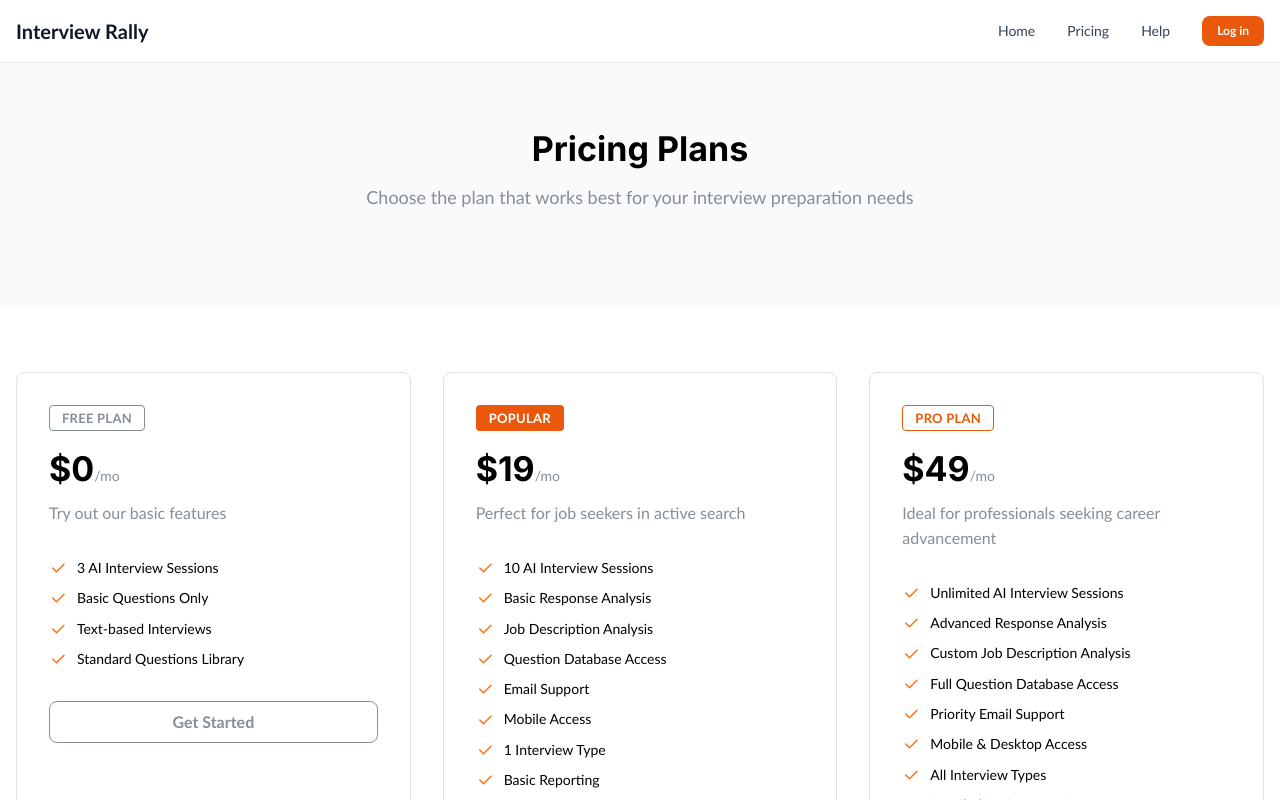
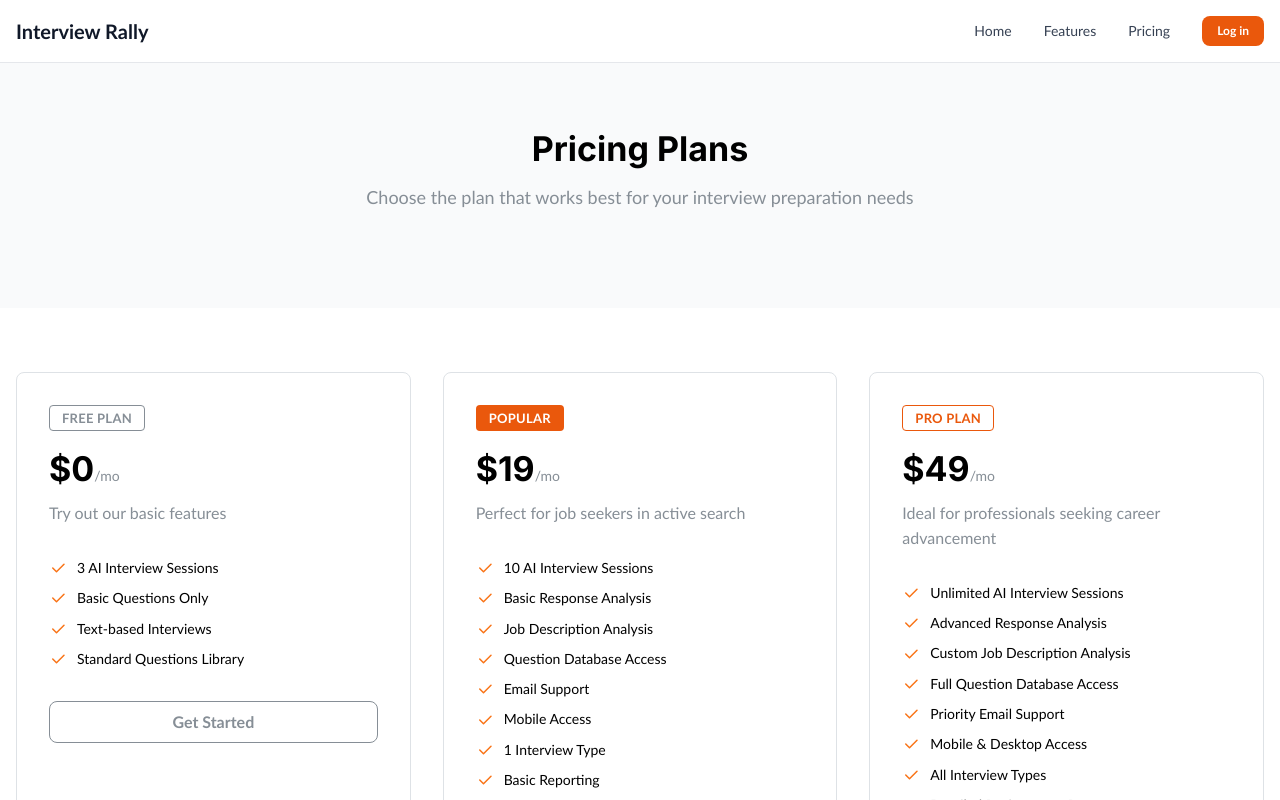
Before and after one commit to hossfahad/ResuRally, a Next.js app: page /marketing/pricing in a window 1280 px wide. Shown: the top 800 px of the page. Built offline with nearby package versions, Linux system fonts and the light colour scheme; a web font is replaced by a local one.

Commit message:
Update marketing page with section jump links and fix navigation

```diff
--- a/src/app/marketing/page.tsx
+++ b/src/app/marketing/page.tsx
@@ -88,7 +88,7 @@ export default function MarketingPage() {
       </section>
 
       {/* Feature Section */}
-      <section className="py-20 bg-gray-50">
+      <section id="features" className="py-20 bg-gray-50">
         <Container size="xl">
           <Title order={2} ta="center" mb="sm">
             Experience the Future of Interviewing
@@ -107,6 +107,8 @@ export default function MarketingPage() {
                 Face interview questions that match real-world scenarios for your specific role and industry.
               </Text>
               <Button
+                component={Link}
+                href="/app"
                 variant="light"
                 color="orange"
                 fullWidth
@@ -127,6 +129,8 @@ export default function MarketingPage() {
                 Record your responses and get detailed feedback on your answers, delivery, and presence.
               </Text>
               <Button
+                component={Link}
+                href="/app"
                 variant="light"
                 color="orange"
                 fullWidth
@@ -147,6 +151,8 @@ export default function MarketingPage() {
                 Receive actionable insights that help you improve your responses and build confidence.
               </Text>
               <Button
+                component={Link}
+                href="/app"
                 variant="light"
                 color="orange"
                 fullWidth
@@ -195,6 +201,8 @@ export default function MarketingPage() {
                 <Text>Personalized feedback on your performance</Text>
               </Group>
               <Button
+                component={Link}
+                href="#pricing"
                 variant="outline"
                 color="orange"
                 size="md"
@@ -202,7 +210,7 @@ export default function MarketingPage() {
                 mt="lg"
                 rightSection={<IconArrowRight size={16} />}
               >
-                Learn More
+                View Pricing
               </Button>
             </div>
           </SimpleGrid>
@@ -210,7 +218,7 @@ export default function MarketingPage() {
       </section>
 
       {/* Pricing Section */}
-      <section className="py-20 bg-gray-800 text-white">
+      <section id="pricing" className="py-20 bg-gray-800 text-white">
         <Container size="xl">
           <Title order={2} ta="center" mb="sm" c="white">
             Pricing Plans
@@ -331,6 +339,8 @@ export default function MarketingPage() {
                   Start Free
                 </Button>
                 <Button
+                  component={Link}
+                  href="#features"
                   variant="outline"
                   color="gray"
                   size="md"
--- a/src/components/marketing/navbar.tsx
+++ b/src/components/marketing/navbar.tsx
@@ -11,8 +11,8 @@ export default function MarketingNavbar() {
 
   const navLinks = [
     { link: '/marketing', label: 'Home' },
-    { link: '/marketing/pricing', label: 'Pricing' },
-    { link: '#', label: 'Help' }
+    { link: '/marketing#features', label: 'Features' },
+    { link: '/marketing#pricing', label: 'Pricing' }
   ];
 
   const navItems = navLinks.map((link) => (
```
